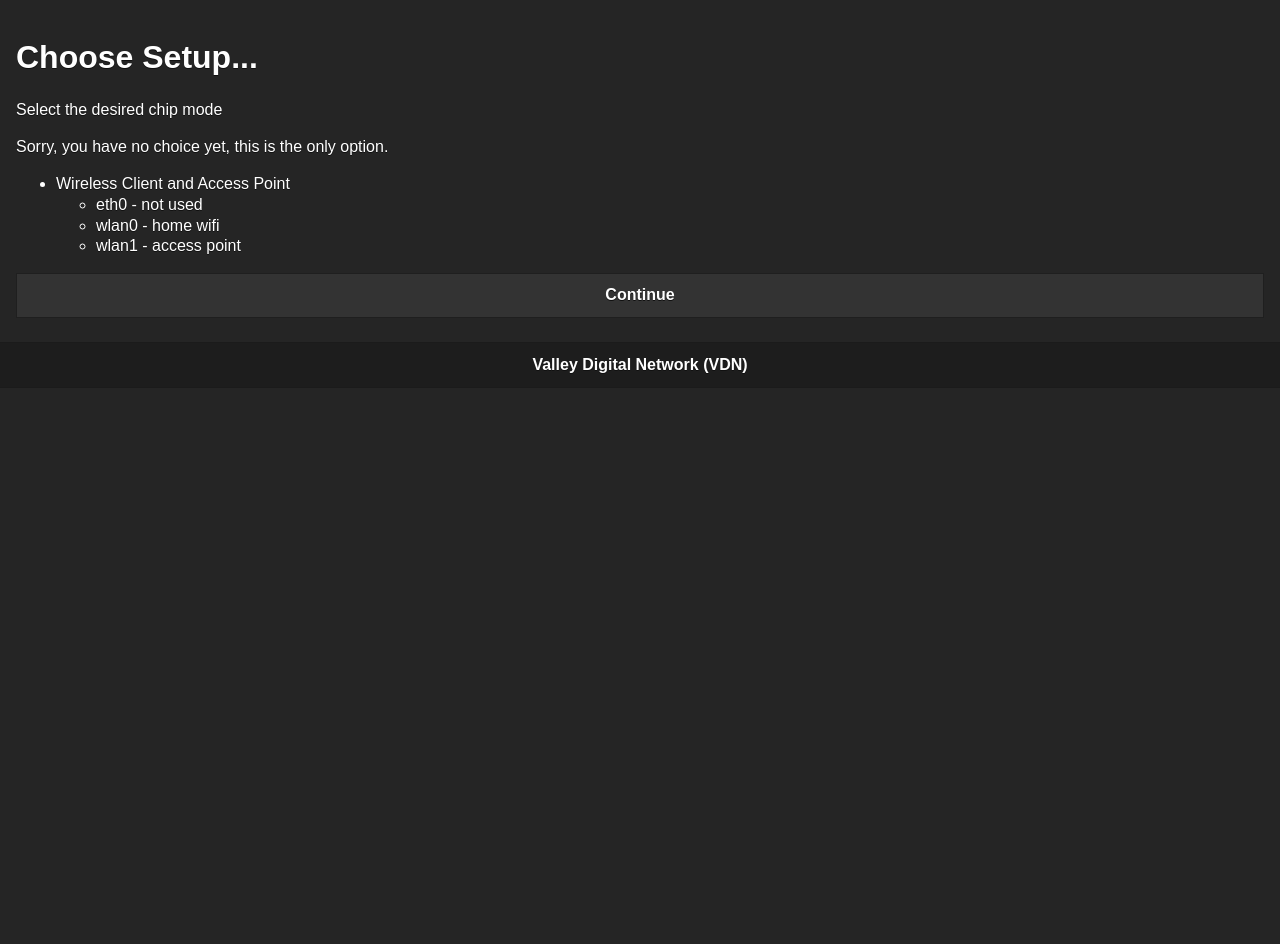
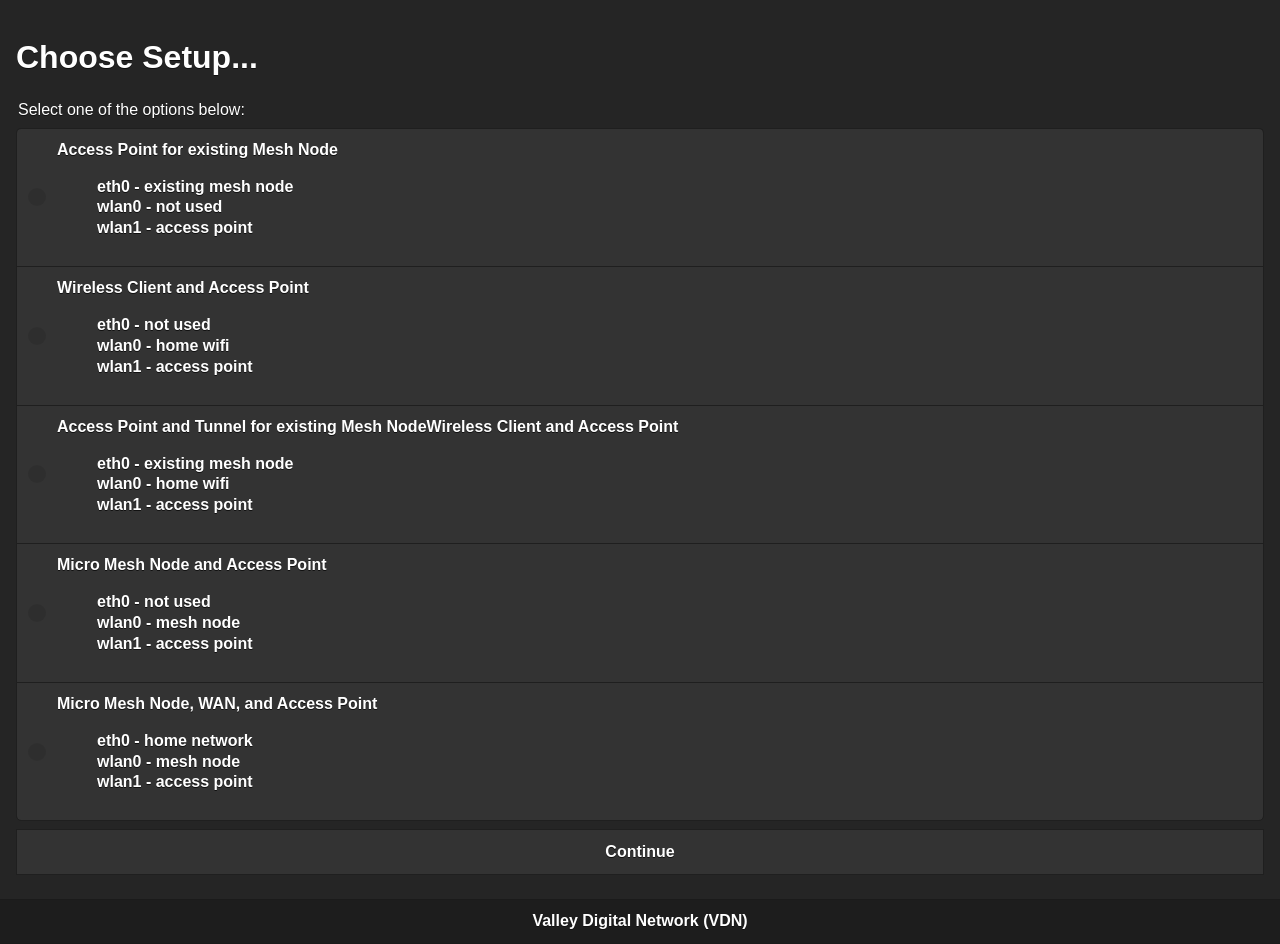
Before and after one commit to talker365/chip-mesh-ap, a PHP site: page / in a window 1280 px wide, after a click on "Choose Setup". Shown: the part 80-1024 px from the top of the page. Before the commit the page ends 454 px from the top, so only its background shows below. Run offline with PHP 8.4, Linux system fonts and the light colour scheme.

Commit message:
Installer - Options
Drafting out the list of install types

```diff
--- a/VdnMeshChip/web/deploy.php
+++ b/VdnMeshChip/web/deploy.php
@@ -13,12 +13,9 @@
 	<!--Password: <?php echo $_POST["hiddenPassword"]; ?> <br />-->
 
 	<?php
-		$cmd = "nmcli device wifi connect '" . $_POST["hiddenSSID"] . "' password '" . $_POST["hiddenPassword"] . "' ifname wlan0 2>&1";
-		echo $cmd . "<br />";
+		echo shell_exec("sudo nmcli dev disconnect wlan0");
 		echo shell_exec("sudo nmcli device wifi connect '" . $_POST["hiddenSSID"] . "' password '" . $_POST["hiddenPassword"] . "' ifname wlan0 2>&1");
 		echo "<br />";
-		echo "Turning on interface:  ifup wlan0";
-		echo shell_exec("sudo ifup wlan0 2>&1")
 
 	?>
 </body>
--- a/VdnMeshChip/web/index.php
+++ b/VdnMeshChip/web/index.php
@@ -67,22 +67,55 @@
       <p>Some text..</p>
     </div>
 	<h1>Choose Setup...</h1>
-    <p>Select the desired chip mode</p>
 
-	<p>
-	Sorry, you have no choice yet, this is the only option.
-
-	<ul>
-		<li>
-			Wireless Client and Access Point
+	<fieldset data-role="controlgroup">
+		<legend>Select one of the options below:</legend>
+		<label for="type1">
+			Access Point for existing Mesh Node
+		    <ul>
+       			<li> eth0 - existing mesh node </li>
+		        <li> wlan0 - not used </li>
+		        <li> wlan1 - access point </li>
+		    </ul>
+		</label>
+		<input type="radio" name="installtype" id="type1" value="type1">
+        <label for="type2">
+            Wireless Client and Access Point
+            <ul>
+                <li> eth0 - not used </li>
+                <li> wlan0 - home wifi </li>
+                <li> wlan1 - access point </li>
+            </ul>
+        </label>
+        <input type="radio" name="installtype" id="type2" value="type2">
+        <label for="type3">
+            Access Point and Tunnel for existing Mesh NodeWireless Client and Access Point
+            <ul>
+                <li> eth0 - existing mesh node </li>
+                <li> wlan0 - home wifi </li>
+                <li> wlan1 - access point </li>
+            </ul>
+        </label>
+        <input type="radio" name="installtype" id="type3" value="type3">
+		<label for="type4">
+			Micro Mesh Node and Access Point
 		    <ul>
        			<li> eth0 - not used </li>
-		        <li> wlan0 - home wifi </li>
+		        <li> wlan0 - mesh node </li>
 		        <li> wlan1 - access point </li>
 		    </ul>
-
-		</li>
-	</ul>
+		</label>
+		<input type="radio" name="installtype" id="type4" value="type4">
+        <label for="type5">
+            Micro Mesh Node, WAN, and Access Point
+            <ul>
+                <li> eth0 - home network </li>
+                <li> wlan0 - mesh node </li>
+                <li> wlan1 - access point </li>
+           </ul>
+        </label>
+        <input type="radio" name="installtype" id="type5" value="type5">
+	</fieldset>
 
 	<a href="#page_configure" class="ui-btn">Continue</a>
   </div>
```
